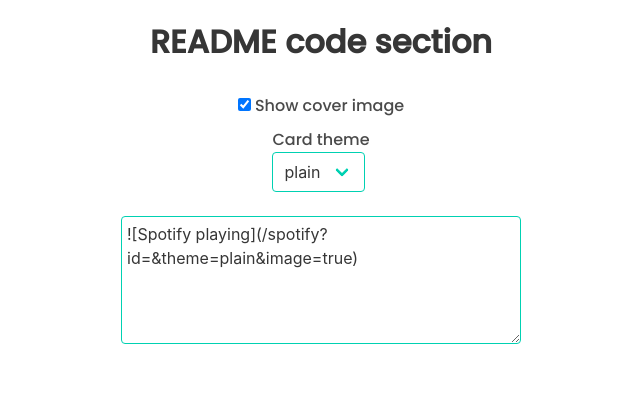
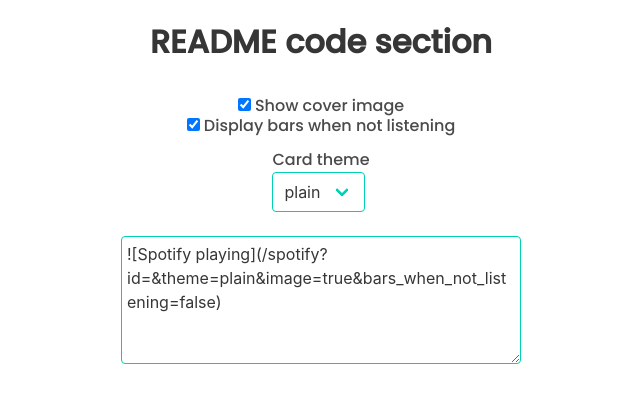
Before and after one commit to janaSunrise/spotify-playing-readme, a Flask app: template app/templates/cb.html.j2 in a window 1280 px wide. Shown: the part 52-455 px from the top of the page, without its empty margins (319-959 px from the left). Run offline with Flask 2, Linux system fonts and the light colour scheme; the template is opened without the code that fills it, so the values that code supplies are empty; parts of the project's set-up code (start-up, migrations or seed data) failed here and were passed over; some libraries are stand-ins or nearby versions.

Commit message:
Add another awesome feature.

```diff
--- a/app/templates/cb.html.j2
+++ b/app/templates/cb.html.j2
@@ -61,6 +61,12 @@
               Show cover image
             </label>
         </div>
+        <div class="columns is-mobile is-centered">
+            <label class="checkbox">
+              <input type="checkbox" id="bars-when-not-listening" checked>
+              Display bars when not listening
+            </label>
+        </div>
 
         <div class="columns is-mobile is-centered">
           <div class="column is-narrow">
@@ -95,7 +101,8 @@
         let parameters = {
             id: user_id,
             theme: "plain",
-            image: true
+            image: true,
+            bars_when_not_listening: false
         };
 
         const change_url = () => {
@@ -112,6 +119,9 @@
         $('#needs-image').change(function() {
             parameters.image = this.checked; change_url();
         });
+        $('#bars-when-not-listening').change(function() {
+            parameters.bars_when_not_listening = this.checked; change_url();
+        });
     </script>
 
   </body>
--- a/app/templates/spotify.wavy.html.j2
+++ b/app/templates/spotify.wavy.html.j2
@@ -126,10 +126,6 @@
                     overflow: hidden;
                     white-space: nowrap;
                   }
-                  .song-container::before {
-                    content: '\00a0';
-                  }
-
 
                 {{ css_bar|safe }}
             </style>
```
Also changed, not shown: app/view.py (+6 -3 lines), README.md.
